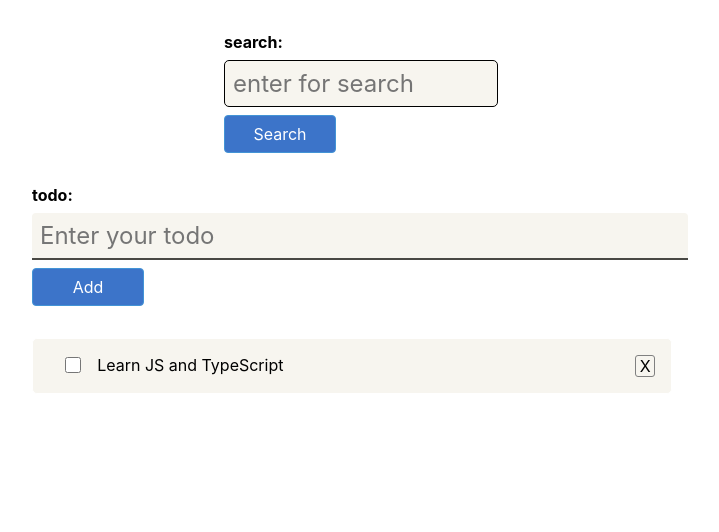
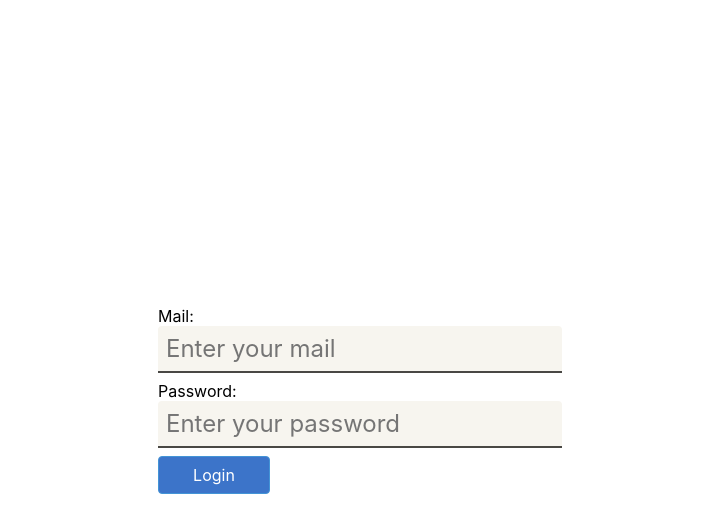
Before and after one commit to Arshaluys84/typeScriptTodoListWithLogIn, a React (Create React App) app: page / in a window 1280 px wide. Shown: the top 532 px of the page, without its empty margins (288-1007 px from the left). Built offline with nearby package versions, Linux system fonts and the light colour scheme.

Commit message:
add  login and data to localStorage

```diff
--- a/package.json
+++ b/package.json
@@ -10,6 +10,7 @@
     "@types/node": "^16.11.26",
     "@types/react": "^17.0.43",
     "@types/react-dom": "^17.0.14",
+    "@types/react-router-dom": "^5.3.3",
     "react": "^18.0.0",
     "react-dom": "^18.0.0",
     "react-scripts": "5.0.0",
--- a/src/App.tsx
+++ b/src/App.tsx
@@ -1,26 +1,44 @@
 import { useEffect, useState } from "react";
-import NewTodo from "./components/NewTodo";
+import { Login } from "./components/Login";
+import { NewTodo } from "./components/NewTodo";
 import { SearchTodo } from "./components/SearchTodo";
-import Todos from "./components/Todos";
+import { Todos } from "./components/Todos";
+import { todosList } from "./Constants";
 import { Todo } from "./models/Todo";
 
 function App() {
-  const todosList = [new Todo("Learn JS and TypeScript", false)];
-  const [todos, setTodos] = useState(todosList);
+  const todosStorage = localStorage.getItem("todos");
+  const todosStorageArray = JSON.parse(todosStorage || "[]") as Todo[];
+  console.log(todosStorageArray, "");
+  if (todosStorageArray.length === 0) {
+    localStorage.setItem("todos", JSON.stringify(todosList));
+  }
+
+  const [todos, setTodos] = useState(todosStorageArray);
   const [search] = useState("");
   const [filteredTodos, setFilteredTodos] = useState(todos);
+  const [isLogin, setIsLogin] = useState(false);
+
   useEffect(() => {
-    localStorage.setItem("todo", JSON.stringify(todos));
-    setFilteredTodos(JSON.parse(localStorage.getItem("todo") || ""));
-  }, [todos]);
-
+    if (isLogin === false) {
+      setIsLogin(JSON.parse(localStorage.getItem("login") || "false"));
+    }
+  }, [isLogin]);
   useEffect(() => {
     if (search.length === 0) {
       setFilteredTodos(todos);
     }
   }, [search, todos]);
+  useEffect(() => {
+    localStorage.setItem("todos", JSON.stringify(todos));
+    console.log(todos);
+  }, [todos]);
+  // localStorage.setItem("todos", JSON.stringify(todos));
   const onAddHandler = (text: string) => {
     setTodos((prev) => [...prev, new Todo(text, false)]);
+    console.log(todos);
+
+    //  localStorage.setItem("todos", JSON.stringify(todos));
   };
 
   const onDelete = (todoId: string) => {
@@ -47,8 +65,19 @@ function App() {
   };
 
   todos.sort((a, b) => +a.isChecked - +b.isChecked);
+  // useEffect(() => {
+  //   localStorage.setItem("todos", JSON.stringify(todos));
+  // }, [todos]);
+  // console.log(todos);
+
+  const onLoginHandler = (login: boolean) => {
+    setIsLogin(login);
+  };
   return (
     <div className="App">
+      {!isLogin && <Login onLogin={onLoginHandler} />}
+      {isLogin && (
+        <div>
           <SearchTodo onFilter={onFilterHandler} />
           <NewTodo onAdd={onAddHandler} />
           <Todos
@@ -57,6 +86,8 @@ function App() {
             onChange={onCheckBoxChangeHandler}
           />
         </div>
+      )}
+    </div>
   );
 }
 
--- /dev/null
+++ b/src/Constants/index.tsx
@@ -0,0 +1,7 @@
+import { Todo } from "../models/Todo";
+
+export const todosList = [
+  { ...new Todo("Learn JS", false), id: "1" },
+  { ...new Todo("Learn TypeScript", false), id: "2" },
+  { ...new Todo("Learn JS and TypeScript", false), id: "3" },
+];
--- /dev/null
+++ b/src/components/Login/index.css
@@ -0,0 +1,7 @@
+.login {
+  width: 100%;
+  height: 100vh;
+  display: flex;
+  justify-content: center;
+  align-items: center;
+}
--- /dev/null
+++ b/src/components/Login/index.tsx
@@ -0,0 +1,51 @@
+import { ChangeEvent, FormEvent, useState } from "react";
+import { Button } from "../UI/Button";
+import { Input } from "../UI/Input";
+
+import "./index.css";
+
+export const Login: React.FC<{ onLogin: (login: boolean) => void }> = ({
+  onLogin,
+}) => {
+  const [loginData, setLoginData] = useState({ mail: "", password: "" });
+  const onChangeHandler = (event: ChangeEvent<HTMLInputElement>) => {
+    setLoginData((prev) => ({
+      ...prev,
+      [event.target.name]: event.target.value,
+    }));
+  };
+  const submitHandler = (event: FormEvent) => {
+    event.preventDefault();
+    localStorage.setItem("data", JSON.stringify(loginData));
+    localStorage.setItem("login", JSON.stringify(true));
+    onLogin(true);
+    setLoginData({ mail: "", password: "" });
+
+  };
+
+  return (
+    <div className="login">
+      <form onSubmit={submitHandler}>
+        <label htmlFor="login">Mail:</label>
+        <Input
+          type="email"
+          id="login"
+          placeholder="Enter your mail"
+          name="mail"
+          value={loginData.mail}
+          onChange={onChangeHandler}
+        />
+        <label htmlFor="password">Password:</label>
+        <Input
+          type="password"
+          id="password"
+          placeholder="Enter your password"
+          name="password"
+          value={loginData.password}
+          onChange={onChangeHandler}
+        />
+        <Button>Login</Button>
+      </form>
+    </div>
+  );
+};
--- a/src/components/NewTodo/index.tsx
+++ b/src/components/NewTodo/index.tsx
@@ -1,25 +1,27 @@
 import { ChangeEvent, FormEvent, useState } from "react";
 import { Button } from "../UI/Button";
 import { Input } from "../UI/Input";
+
 import "./index.css";
 
-const NewTodo: React.FC<{ onAdd: (text: string) => void }> = ({ onAdd }) => {
+export const NewTodo: React.FC<{ onAdd: (text: string) => void }> = ({
+  onAdd,
+}) => {
   const [text, setText] = useState<string>("");
   const [isValid, setIsValid] = useState(false);
   const [isTouched, setIsTouched] = useState(false);
+
   const onChangeHandler = (event: ChangeEvent<HTMLInputElement>) => {
     setText(event.target.value);
     setIsValid(true);
   };
   const submitHandler = (event: FormEvent) => {
     event.preventDefault();
-
     if (text.trim().length <= 3) {
       setIsValid(false);
       setIsTouched(true);
       return;
     }
-
     onAdd(text);
     setText("");
   };
@@ -42,5 +44,3 @@ const NewTodo: React.FC<{ onAdd: (text: string) => void }> = ({ onAdd }) => {
     </form>
   );
 };
-
-export default NewTodo;
--- a/src/components/SearchTodo/index.tsx
+++ b/src/components/SearchTodo/index.tsx
@@ -1,6 +1,7 @@
 import { ChangeEvent, FormEvent, useState } from "react";
 import { Button } from "../UI/Button";
 import { Input } from "../UI/Input";
+
 import "./index.css";
 
 export const SearchTodo: React.FC<{
--- a/src/components/TodoItem/index.tsx
+++ b/src/components/TodoItem/index.tsx
@@ -1,7 +1,7 @@
 import { Todo } from "../../models/Todo";
 import "./index.css";
 
-const TodoItem: React.FC<{
+export const TodoItem: React.FC<{
   todo: Todo;
   onDelete: (id: string) => void;
   onChange: (todo: Todo) => void;
@@ -21,5 +21,3 @@ const TodoItem: React.FC<{
     </div>
   );
 };
-
-export default TodoItem;
--- a/src/components/Todos/index.tsx
+++ b/src/components/Todos/index.tsx
@@ -1,9 +1,9 @@
 import React from "react";
 import { Todo } from "../../models/Todo";
-import TodoItem from "../TodoItem";
+import { TodoItem } from "../TodoItem";
 import "./index.css";
 
-const Todos: React.FC<{
+export const Todos: React.FC<{
   todos: Todo[];
   onDelete: (id: string) => void;
   onChange: (newTodo: Todo) => void;
@@ -11,7 +11,6 @@ const Todos: React.FC<{
   return (
     <ul className="todos">
       {todos.map((item) => (
-        //   <li key={item.id}>{item.title}</li>
         <TodoItem
           key={item.id}
           todo={item}
@@ -22,5 +21,3 @@ const Todos: React.FC<{
     </ul>
   );
 };
-
-export default Todos;
```
Also changed, not shown: src/pages/HomePage/index.tsx (added, +8 -0 lines), src/pages/HomePage/index.css (added), 1 other file (tests, documents, lock files or other folders). Lines whose indentation alone changed are shown as unchanged.
